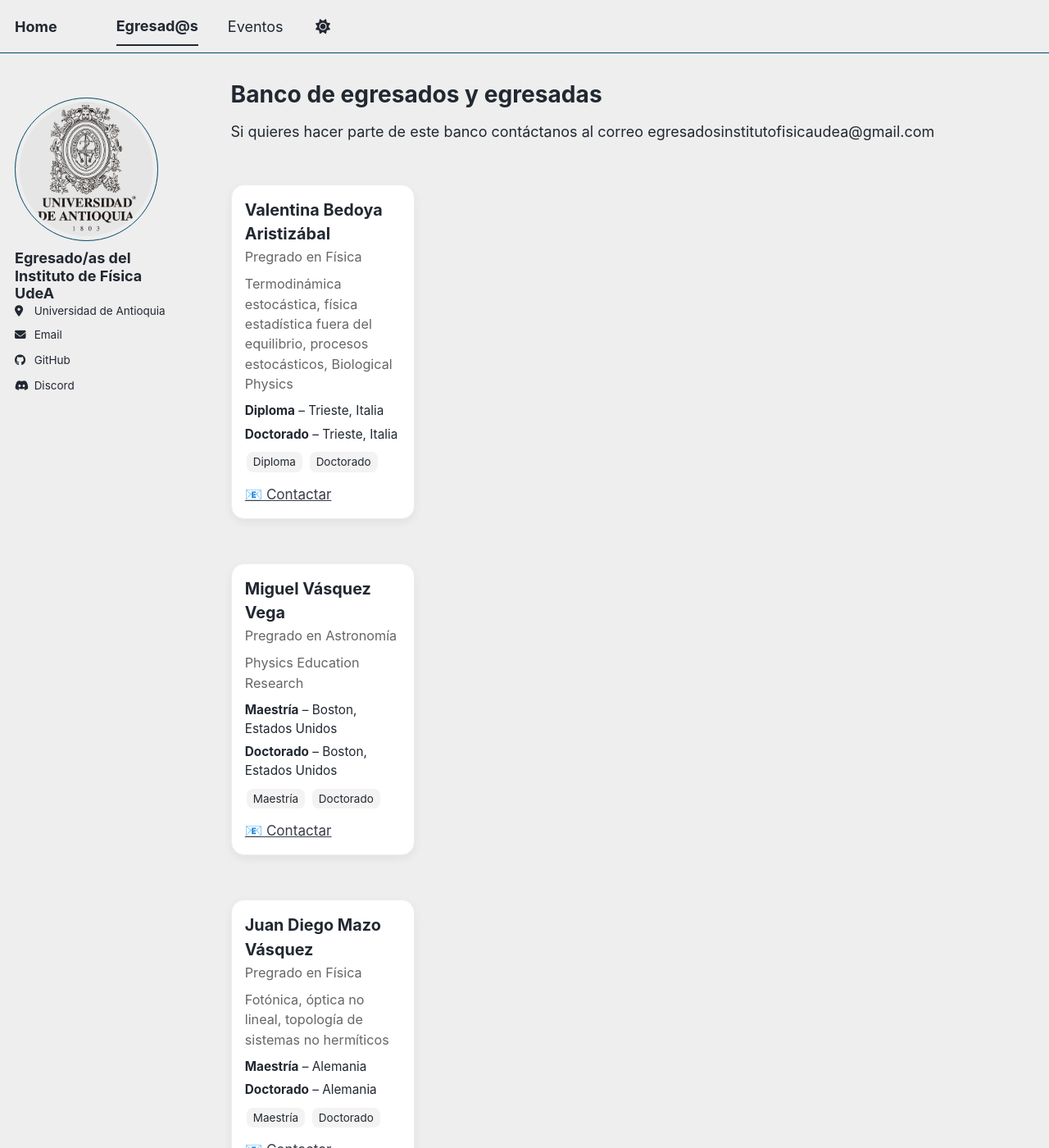
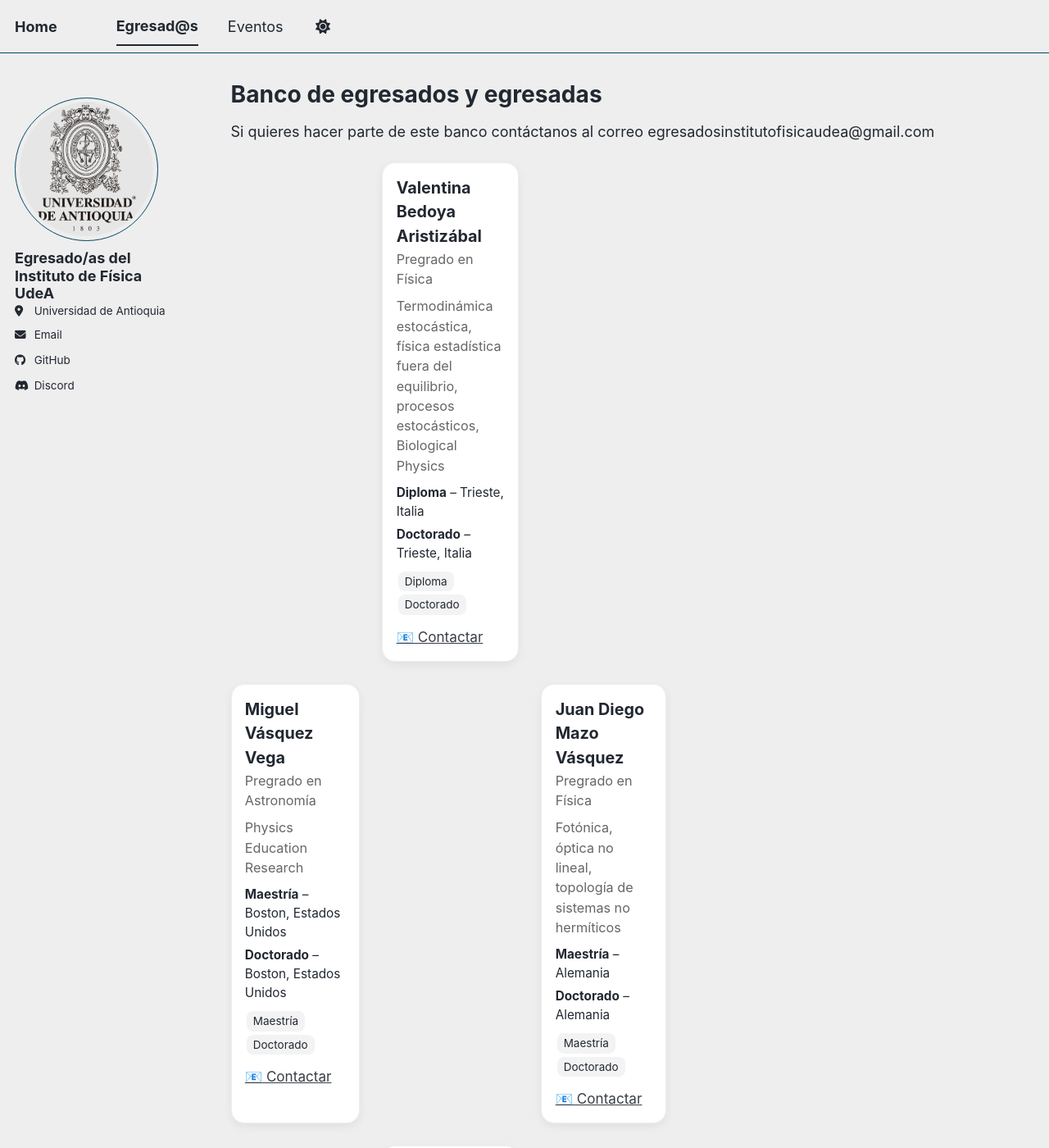
Before and after one commit to egresadosinstitutofisicaudea/egresadosinstitutofisicaudea.github.io, a Jekyll site: the page built from _pages/personas.md, in a window 1280 px wide and 1400 px high. Shown: the whole window at 82% size. Built offline with Jekyll 4.4.1, drawn with Linux system fonts in a browser that asks for light colours; a script bundle is joined from its source files by our own code; library files that are not in the unit come from our copies.

Commit message:
Update custom.html

```diff
--- a/_includes/head/custom.html
+++ b/_includes/head/custom.html
@@ -48,8 +48,8 @@
 ========================= */
 .grid-personas {
   display: grid;
-  grid-template-columns: repeat(auto-fill, minmax(200px, 1fr));
-  /*grid-template-columns: repeat(3, 1fr);*/
+  /*grid-template-columns: repeat(auto-fill, minmax(200px, 1fr));*/
+  grid-template-columns: repeat(3, 1fr);
   gap: 1.5rem;
 }
 
```
